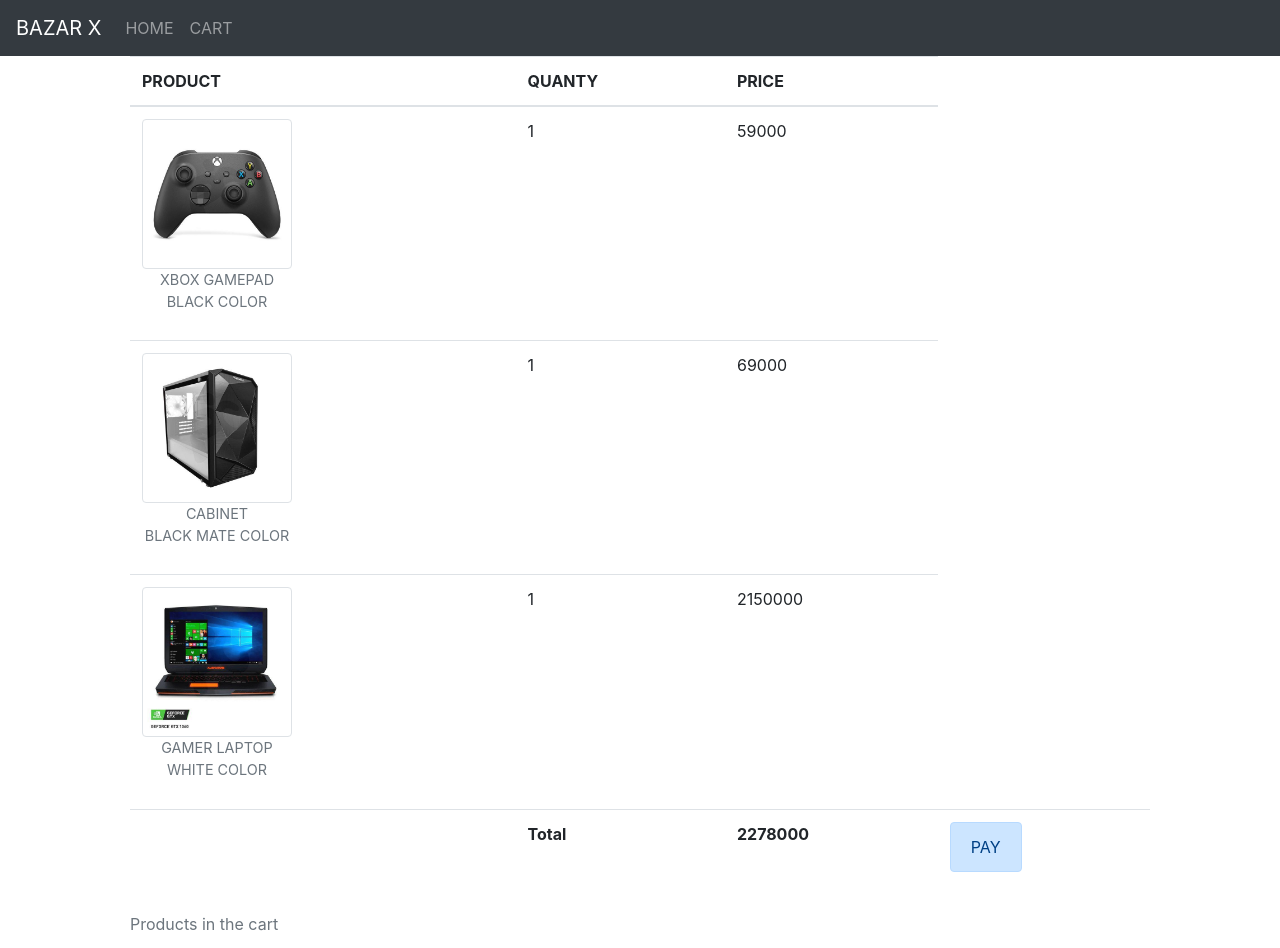
After one commit to ccarrenov/django_heroku_deploy, a Django app: page /cart/ in a window 1280 px wide. The commit adds this page. Run offline with Django 3.2, Linux system fonts and the light colour scheme; some libraries are stand-ins or nearby versions.

Commit message:
update project

```diff
--- /dev/null
+++ b/django_heroku_deploy/template/cart.html
@@ -0,0 +1,36 @@
+{% extends "main-template.html" %} {% block title %}BAZAR W HOME{% endblock %}{% block content %}{% load static %}
+<table id="tbl-products" class="table" style="max-width:1020px;margin: auto;">
+    <caption>Products in the cart</caption>
+    <thead>
+      <tr>
+        <th scope="col">PRODUCT</th>
+        <th scope="col">QUANTY</th>
+        <th scope="col">PRICE</th>
+      </tr>
+    </thead>
+    <tbody>
+        {% for product in products %}
+      <tr>
+        <td>
+            <figure class="figure">
+                <img src="{% static product.image %}"
+                style="max-width: 150px; max-height: 150px;" class="img-thumbnail" alt="xbox gamepad">
+                    <figcaption class="figure-caption text-center">{{product.product}}</figcaption>
+                    <figcaption class="figure-caption text-center">{{product.description}}</figcaption>
+                </figure>
+        </td>
+        <td>{{product.quantity}}</td>
+        <td>{{product.price}}</td>
+        {% endfor %}
+      </tr>
+      <form id='frm-pay' name="pay" action="" method="POST">{% csrf_token %}
+      <tr>
+        <td></td>
+        <td><strong>Total</strong></td>
+        <td><strong>{{total}}</strong><input id='txt-total' name="total" hidden value="{{total}}" /></td>
+        <td><button class="alert alert-primary">PAY</button></td>
+      </tr>
+    </form>
+    </tbody>
+  </table>
+{% endblock %}
--- a/django_heroku_deploy/template/parent/main-template.html
+++ b/django_heroku_deploy/template/parent/main-template.html
@@ -19,7 +19,7 @@
         <div class="collapse navbar-collapse" id="mnu-principal">
             <div class="navbar-nav">
                 <a class="nav-link" href="/home/">HOME</a>
-                <a class="nav-link" href="/cart/">CARTS</a>
+                <a class="nav-link" href="/cart/">CART</a>
             </div>
         </div>
     </nav>
--- a/django_heroku_deploy/urls.py
+++ b/django_heroku_deploy/urls.py
@@ -16,10 +16,13 @@
 from django.contrib import admin
 from django.urls import path
 from django_heroku_deploy.views.home import home
+from django_heroku_deploy.views.cart import cart
 from django.conf.urls.static import static
 from django.conf import settings
 
 urlpatterns = [
     path('admin/', admin.site.urls),
     path('', home),
+    path('home/', home),
+    path('cart/', cart),
 ] +static(settings.STATIC_URL, document_root=settings.STATIC_ROOT)
--- /dev/null
+++ b/django_heroku_deploy/views/cart.py
@@ -0,0 +1,28 @@
+from django.shortcuts import render
+
+def cart(request):
+    print('cart')
+
+    control = { 'image' : 'img/product/control-xbox.jpg',
+                'product': 'XBOX GAMEPAD',
+                'description': 'BLACK COLOR',
+                'price' : 59000,
+                'quantity': 1
+                }
+    gabinete = {'image' : 'img/product/gabinete.jpg',
+                'product': 'CABINET',
+                'description': 'BLACK MATE COLOR',
+                'price' : 69000,
+                'quantity': 1
+                }
+    notebook = {'image' : 'img/product/notebook.jpg',
+                'product': 'GAMER LAPTOP',
+                'description': 'WHITE COLOR',
+                'price' : 2150000,
+                'quantity': 1
+                }
+
+    products = [control, gabinete, notebook]
+    total = control.get('price') + gabinete.get('price') + notebook.get('price')
+
+    return render(request, 'cart.html', {'products' : products, 'total': total})
--- a/django_heroku_deploy/views/home.py
+++ b/django_heroku_deploy/views/home.py
@@ -1,7 +1,5 @@
-from django.http import HttpResponse, HttpRequest
 from django.shortcuts import render
 
 def home(request):
-    #return HttpResponse('HOME PAGE.')
     print('home')
     return render(request, 'index.html')
--- a/django_heroku_deploy/wsgi.py
+++ b/django_heroku_deploy/wsgi.py
@@ -11,7 +11,7 @@
 
 from django.core.wsgi import get_wsgi_application
 
-prod_settings = os.environ('PROD_SETTINGS')
+prod_settings = os.getenv('PROD_SETTINGS')
 print('PROD_SETTINGS: '.format(prod_settings))
 
 if not prod_settings and prod_settings == 'True':
```
Also changed, not shown: django_heroku_deploy/settings.py (+3 -8 lines), db.sqlite3 (added).
